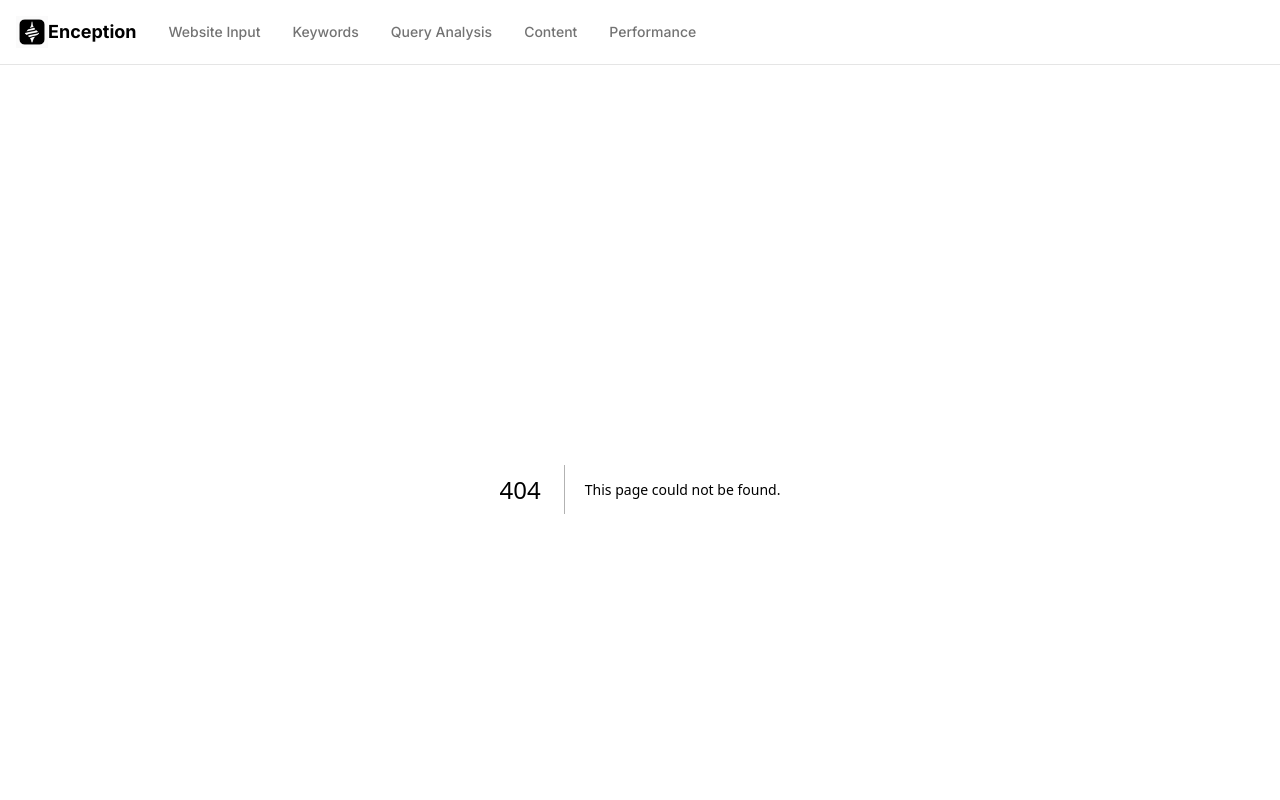
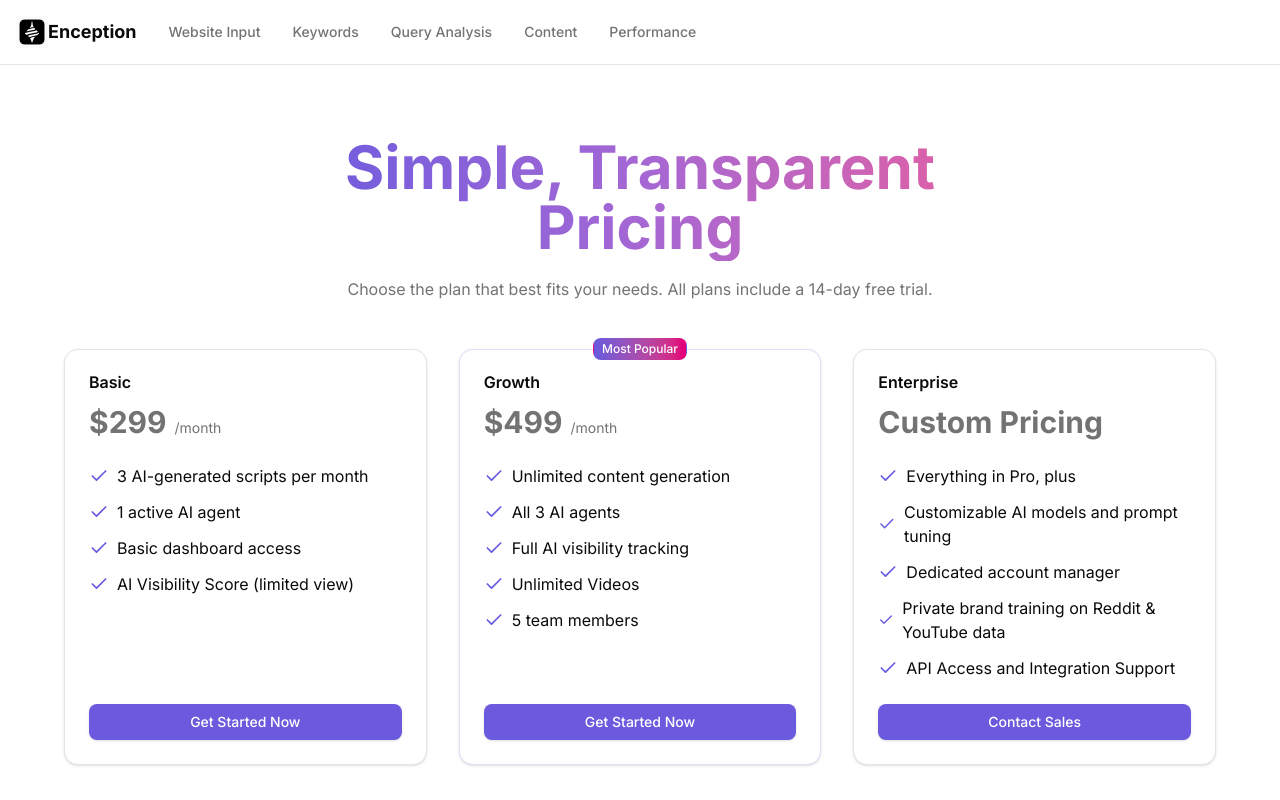
Before and after one commit to Qualia-Li/vona.ai, a Next.js app: page /pricing in a window 1280 px wide. Before the commit this address had no page. Shown: the top 800 px of the page. Built offline with nearby package versions, Linux system fonts and the light colour scheme.

Commit message:
feat: Add PricingPage component with pricing information

```diff
--- /dev/null
+++ b/src/app/pricing/page.tsx
@@ -0,0 +1,210 @@
+import { Metadata } from 'next';
+import { Check } from 'lucide-react';
+import Link from 'next/link';
+import { Card, CardContent, CardDescription, CardFooter, CardHeader, CardTitle } from "@/components/ui/card";
+import { Badge } from "@/components/ui/badge";
+import { Button } from "@/components/ui/button";
+import { Accordion, AccordionContent, AccordionItem, AccordionTrigger } from "@/components/ui/accordion";
+
+export const metadata: Metadata = {
+  title: 'Pricing | Enception',
+  description: 'Choose the right plan for your AI-powered search optimization needs with Enception.',
+  alternates: {
+    canonical: 'https://enception.ai/pricing',
+  },
+};
+
+export default function PricingPage() {
+  return (
+    <main className='container mx-auto flex min-h-screen flex-col items-center px-4 py-12 md:px-8'>
+      {/* Hero Section */}
+      <div className='mx-auto max-w-3xl text-center'>
+        <h1 className='text-4xl md:text-6xl font-bold mb-4'>
+          <span className='inline-block bg-gradient-to-r from-[#6659df] via-[#a567d4] to-[#e95b9d] bg-clip-text text-transparent pb-1'>
+            Simple, Transparent Pricing
+          </span>
+        </h1>
+        <p className='text-muted-foreground'>
+          Choose the plan that best fits your needs. All plans include a 14-day free trial.
+        </p>
+      </div>
+
+      {/* Pricing Grid */}
+      <div className='grid grid-cols-1 lg:grid-cols-3 gap-8 w-full max-w-7xl mt-12'>
+        {/* Basic Plan */}
+        <Card className='relative flex flex-col'>
+          <CardHeader>
+            <CardTitle>Basic</CardTitle>
+            <CardDescription>
+              <div className='flex items-baseline gap-2 mt-2'>
+                <span className='text-3xl font-bold'>$299</span>
+                <span className='text-muted-foreground'>/month</span>
+              </div>
+            </CardDescription>
+          </CardHeader>
+          <CardContent className='flex-grow'>
+            <ul className='space-y-3'>
+              <li className='flex items-center gap-2'>
+                <Check className='h-5 w-5 text-[#6659df]' />
+                <span>3 AI-generated scripts per month</span>
+              </li>
+              <li className='flex items-center gap-2'>
+                <Check className='h-5 w-5 text-[#6659df]' />
+                <span>1 active AI agent</span>
+              </li>
+              <li className='flex items-center gap-2'>
+                <Check className='h-5 w-5 text-[#6659df]' />
+                <span>Basic dashboard access</span>
+              </li>
+              <li className='flex items-center gap-2'>
+                <Check className='h-5 w-5 text-[#6659df]' />
+                <span>AI Visibility Score (limited view)</span>
+              </li>
+            </ul>
+          </CardContent>
+          <CardFooter>
+            <Button
+              asChild
+              className='w-full'
+            >
+              <Link href='https://www.enception.ai/account/login'>Get Started Now</Link>
+            </Button>
+          </CardFooter>
+        </Card>
+
+        {/* Growth Plan */}
+        <Card className='relative flex flex-col border-[#6659df]/20'>
+          <Badge className='absolute -top-3 left-1/2 -translate-x-1/2 bg-gradient-to-r from-[#6659df] to-pink-600'>
+            Most Popular
+          </Badge>
+          <CardHeader>
+            <CardTitle>Growth</CardTitle>
+            <CardDescription>
+              <div className='flex items-baseline gap-2 mt-2'>
+                <span className='text-3xl font-bold'>$499</span>
+                <span className='text-muted-foreground'>/month</span>
+              </div>
+            </CardDescription>
+          </CardHeader>
+          <CardContent className='flex-grow'>
+            <ul className='space-y-3'>
+              <li className='flex items-center gap-2'>
+                <Check className='h-5 w-5 text-[#6659df]' />
+                <span>Unlimited content generation</span>
+              </li>
+              <li className='flex items-center gap-2'>
+                <Check className='h-5 w-5 text-[#6659df]' />
+                <span>All 3 AI agents</span>
+              </li>
+              <li className='flex items-center gap-2'>
+                <Check className='h-5 w-5 text-[#6659df]' />
+                <span>Full AI visibility tracking</span>
+              </li>
+              <li className='flex items-center gap-2'>
+                <Check className='h-5 w-5 text-[#6659df]' />
+                <span>Unlimited Videos</span>
+              </li>
+              <li className='flex items-center gap-2'>
+                <Check className='h-5 w-5 text-[#6659df]' />
+                <span>5 team members</span>
+              </li>
+            </ul>
+          </CardContent>
+          <CardFooter>
+            <Button asChild className='w-full'>
+              <Link href='https://www.enception.ai/account/login'>Get Started Now</Link>
+            </Button>
+          </CardFooter>
+        </Card>
+
+        {/* Enterprise Plan */}
+        <Card className='relative flex flex-col'>
+          <CardHeader>
+            <CardTitle>Enterprise</CardTitle>
+            <CardDescription>
+              <div className='flex items-baseline gap-2 mt-2'>
+                <span className='text-3xl font-bold'>Custom Pricing</span>
+              </div>
+            </CardDescription>
+          </CardHeader>
+          <CardContent className='flex-grow'>
+            <ul className='space-y-3'>
+              <li className='flex items-center gap-2'>
+                <Check className='h-5 w-5 text-[#6659df]' />
+                <span>Everything in Pro, plus</span>
+              </li>
+              <li className='flex items-center gap-2'>
+                <Check className='h-5 w-5 text-[#6659df]' />
+                <span>Customizable AI models and prompt tuning</span>
+              </li>
+              <li className='flex items-center gap-2'>
+                <Check className='h-5 w-5 text-[#6659df]' />
+                <span>Dedicated account manager</span>
+              </li>
+              <li className='flex items-center gap-2'>
+                <Check className='h-5 w-5 text-[#6659df]' />
+                <span>Private brand training on Reddit & YouTube data</span>
+              </li>
+              <li className='flex items-center gap-2'>
+                <Check className='h-5 w-5 text-[#6659df]' />
+                <span>API Access and Integration Support</span>
+              </li>
+            </ul>
+          </CardContent>
+          <CardFooter>
+            <Button
+              asChild
+              className='w-full'
+            >
+              <Link href='mailto:brittany@enception.ai'>Contact Sales</Link>
+            </Button>
+          </CardFooter>
+        </Card>
+      </div>
+
+      {/* FAQ Section */}
+      <div className='w-full max-w-4xl mt-24'>
+        <h2 className='text-2xl md:text-3xl font-bold mb-8 text-center'>Frequently Asked Questions</h2>
+        <Accordion type='single' collapsible className='w-full'>
+          <AccordionItem value='payment'>
+            <AccordionTrigger>What payment methods do you accept?</AccordionTrigger>
+            <AccordionContent>
+              We accept all major credit cards, including Visa, Mastercard, and American Express. For Enterprise plans,
+              we also support wire transfers and invoicing.
+            </AccordionContent>
+          </AccordionItem>
+
+          <AccordionItem value='change-plan'>
+            <AccordionTrigger>Can I change my plan later?</AccordionTrigger>
+            <AccordionContent>
+              Yes, you can upgrade or downgrade your plan at any time. Changes will be reflected in your next billing
+              cycle.
+            </AccordionContent>
+          </AccordionItem>
+
+          <AccordionItem value='trial'>
+            <AccordionTrigger>Do you offer a free trial?</AccordionTrigger>
+            <AccordionContent>
+              Yes, we offer a 14-day free trial on our Growth plan. No credit card required to start.
+            </AccordionContent>
+          </AccordionItem>
+
+          <AccordionItem value='support'>
+            <AccordionTrigger>What kind of support do you provide?</AccordionTrigger>
+            <AccordionContent>
+              All plans include email support. Growth plans include priority support, while Enterprise plans come with
+              24/7 dedicated support and a personal account manager.
+            </AccordionContent>
+          </AccordionItem>
+        </Accordion>
+      </div>
+
+      {/* Mobile-specific CTA */}
+      <div className='fixed bottom-0 left-0 right-0 p-4 bg-white border-t lg:hidden'>
+        <Button asChild className='w-full bg-gradient-to-r from-[#6659df] to-pink-600 text-white'>
+          <Link href='https://www.enception.ai/account/login'>Get Started Now</Link>
+        </Button>
+      </div>
+    </main>
+  );
+}
```
